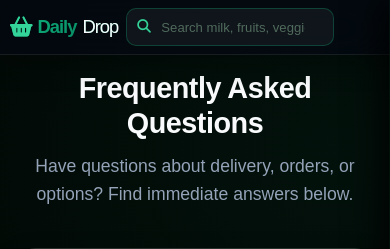
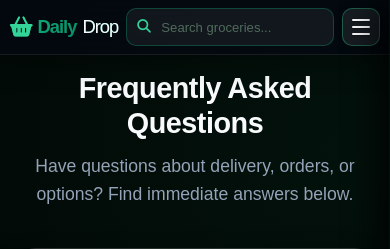
Before and after one commit to Spidey173/Dailydrop, a Flask app: page /faqs in a window 390 px wide. Shown: the top 249 px of the page. Run offline with Flask 3, Linux system fonts and the light colour scheme; data that the repository does not hold is empty; some libraries are stand-ins or nearby versions.

Commit message:
fix(mobile): render 3- hamburger bars and clean up search bar layout on mobile

```diff
--- a/static/css/main.css
+++ b/static/css/main.css
@@ -1556,7 +1556,7 @@ textarea.form-input {
   /* Full Search Bar in Middle of Top Nav */
   .navbar .search-bar {
     order: 2 !important;
-    flex: 1 1 auto !important;
+    flex: 1 1 0% !important;
     min-width: 0 !important;
     max-width: none !important;
     margin: 0 !important;
@@ -1567,20 +1567,23 @@ textarea.form-input {
   .navbar .search-bar input {
     width: 100% !important;
     height: 38px !important;
-    padding: 0 28px 0 34px !important;
+    padding: 0 32px 0 34px !important;
     font-size: 0.82rem !important;
     border-radius: 10px !important;
-    background: rgba(255, 255, 255, 0.05) !important;
-    border: 1px solid rgba(16, 185, 129, 0.28) !important;
+    background: rgba(255, 255, 255, 0.06) !important;
+    border: 1px solid rgba(16, 185, 129, 0.3) !important;
     color: #ffffff !important;
     box-shadow: none !important;
     transition: all 0.2s ease !important;
+    text-overflow: ellipsis !important;
+    white-space: nowrap !important;
+    overflow: hidden !important;
   }
 
   .navbar .search-bar input:focus {
-    background: rgba(16, 185, 129, 0.09) !important;
+    background: rgba(16, 185, 129, 0.1) !important;
     border-color: #34d399 !important;
-    box-shadow: 0 0 10px rgba(16, 185, 129, 0.22) !important;
+    box-shadow: 0 0 12px rgba(16, 185, 129, 0.25) !important;
   }
 
   .navbar .search-bar::before {
@@ -1589,11 +1592,30 @@ textarea.form-input {
     color: #34d399 !important;
   }
 
+  /* Keep mobile search bar completely uncluttered */
+  .nav-search-tools {
+    display: none !important;
+  }
+
   .search-clear-btn {
-    right: 7px !important;
+    right: 8px !important;
+    top: 50% !important;
+    transform: translateY(-50%) !important;
     width: 20px !important;
     height: 20px !important;
     font-size: 0.65rem !important;
+    background: rgba(255, 255, 255, 0.15) !important;
+    color: #ffffff !important;
+    border-radius: 50% !important;
+    display: none;
+    align-items: center;
+    justify-content: center;
+    border: none;
+    cursor: pointer;
+  }
+
+  .search-clear-btn.visible {
+    display: flex !important;
   }
 
   .navbar .search-autocomplete-dropdown {
@@ -1611,9 +1633,11 @@ textarea.form-input {
     order: 3 !important;
     display: flex !important;
     align-items: center !important;
+    justify-content: center !important;
     gap: 0 !important;
     flex-shrink: 0 !important;
     margin: 0 !important;
+    z-index: 10 !important;
   }
 
   /* Cart completely removed from top navbar as requested */
@@ -1622,10 +1646,46 @@ textarea.form-input {
   }
 
   .mobile-hamburger-btn {
+    display: flex !important;
+    flex-direction: column !important;
+    justify-content: center !important;
+    align-items: center !important;
+    gap: 4.5px !important;
     width: 38px !important;
     height: 38px !important;
+    min-width: 38px !important;
     border-radius: 10px !important;
+    background: rgba(255, 255, 255, 0.08) !important;
+    border: 1px solid rgba(52, 211, 153, 0.35) !important;
+    padding: 0 !important;
+    cursor: pointer !important;
     flex-shrink: 0 !important;
+    box-shadow: 0 2px 8px rgba(0, 0, 0, 0.3) !important;
+    transition: all 0.2s ease !important;
+    -webkit-tap-highlight-color: transparent !important;
+  }
+
+  .mobile-hamburger-btn:hover,
+  .mobile-hamburger-btn:active {
+    background: rgba(16, 185, 129, 0.2) !important;
+    border-color: #34d399 !important;
+    transform: scale(1.05);
+  }
+
+  /* The Three - Distinct Horizontal Bars */
+  .mobile-hamburger-btn .bar {
+    display: block !important;
+    width: 18px !important;
+    height: 2.2px !important;
+    background-color: #ffffff !important;
+    border-radius: 2px !important;
+    transition: all 0.25s ease !important;
+    box-shadow: 0 1px 2px rgba(0, 0, 0, 0.4) !important;
+  }
+
+  .mobile-hamburger-btn:hover .bar,
+  .mobile-hamburger-btn:active .bar {
+    background-color: #34d399 !important;
   }
 
   /* Category layout: horizontal scroll chip rail */
--- a/templates/about_us.html
+++ b/templates/about_us.html
@@ -303,7 +303,7 @@
           </a>
 
           <div class="search-bar">
-              <input type="text" id="searchInput" placeholder="Search milk, fruits, veggies, snacks..." autocomplete="off" />
+              <input type="text" id="searchInput" placeholder="Search groceries..." autocomplete="off" />
           </div>
 
           <!-- Mobile Hamburger Menu ("The Three -") -->
--- a/templates/base.html
+++ b/templates/base.html
@@ -50,7 +50,7 @@
           </a>
 
           <div class="search-bar">
-              <input type="text" id="searchInput" placeholder="Search milk, fruits, veggies, snacks..." autocomplete="off" />
+              <input type="text" id="searchInput" placeholder="Search groceries..." autocomplete="off" />
           </div>
 
           <!-- Mobile Hamburger Menu ("The Three -") -->
--- a/templates/cart.html
+++ b/templates/cart.html
@@ -398,7 +398,7 @@
           </a>
 
           <div class="search-bar">
-              <input type="text" id="searchInput" placeholder="Search milk, fruits, veggies, snacks..." autocomplete="off" />
+              <input type="text" id="searchInput" placeholder="Search groceries..." autocomplete="off" />
           </div>
 
           <!-- Mobile Hamburger Menu ("The Three -") -->
--- a/templates/contact_us.html
+++ b/templates/contact_us.html
@@ -224,7 +224,7 @@
           </a>
 
           <div class="search-bar">
-              <input type="text" id="searchInput" placeholder="Search milk, fruits, veggies, snacks..." autocomplete="off" />
+              <input type="text" id="searchInput" placeholder="Search groceries..." autocomplete="off" />
           </div>
 
           <!-- Mobile Hamburger Menu ("The Three -") -->
--- a/templates/faqs.html
+++ b/templates/faqs.html
@@ -156,7 +156,7 @@
           </a>
 
           <div class="search-bar">
-              <input type="text" id="searchInput" placeholder="Search milk, fruits, veggies, snacks..." autocomplete="off" />
+              <input type="text" id="searchInput" placeholder="Search groceries..." autocomplete="off" />
           </div>
 
           <!-- Mobile Hamburger Menu ("The Three -") -->
--- a/templates/index.html
+++ b/templates/index.html
@@ -46,7 +46,7 @@
         </a>
 
         <div class="search-bar">
-            <input type="text" id="searchInput" placeholder="Search milk, fruits, veggies, snacks..." autocomplete="off" />
+            <input type="text" id="searchInput" placeholder="Search groceries..." autocomplete="off" />
         </div>
 
         <!-- Mobile Hamburger Menu ("The Three -") -->
--- a/templates/orders.html
+++ b/templates/orders.html
@@ -578,7 +578,7 @@
           </a>
 
           <div class="search-bar">
-              <input type="text" id="searchInput" placeholder="Search milk, fruits, veggies, snacks..." autocomplete="off" />
+              <input type="text" id="searchInput" placeholder="Search groceries..." autocomplete="off" />
           </div>
 
           <!-- Mobile Hamburger Menu ("The Three -") -->
--- a/templates/payment.html
+++ b/templates/payment.html
@@ -420,7 +420,7 @@
           </a>
 
           <div class="search-bar">
-              <input type="text" id="searchInput" placeholder="Search milk, fruits, veggies, snacks..." autocomplete="off" />
+              <input type="text" id="searchInput" placeholder="Search groceries..." autocomplete="off" />
           </div>
 
           <!-- Mobile Hamburger Menu ("The Three -") -->
--- a/templates/wishlist.html
+++ b/templates/wishlist.html
@@ -104,7 +104,7 @@
       </a>
 
       <div class="search-bar">
-        <input type="text" id="searchInput" placeholder="Search milk, fruits, veggies, snacks..." autocomplete="off" />
+        <input type="text" id="searchInput" placeholder="Search groceries..." autocomplete="off" />
       </div>
 
       <!-- Mobile Hamburger Menu ("The Three -") -->
```
Also changed, not shown: static/js/command-palette.js (+6 -2 lines).
